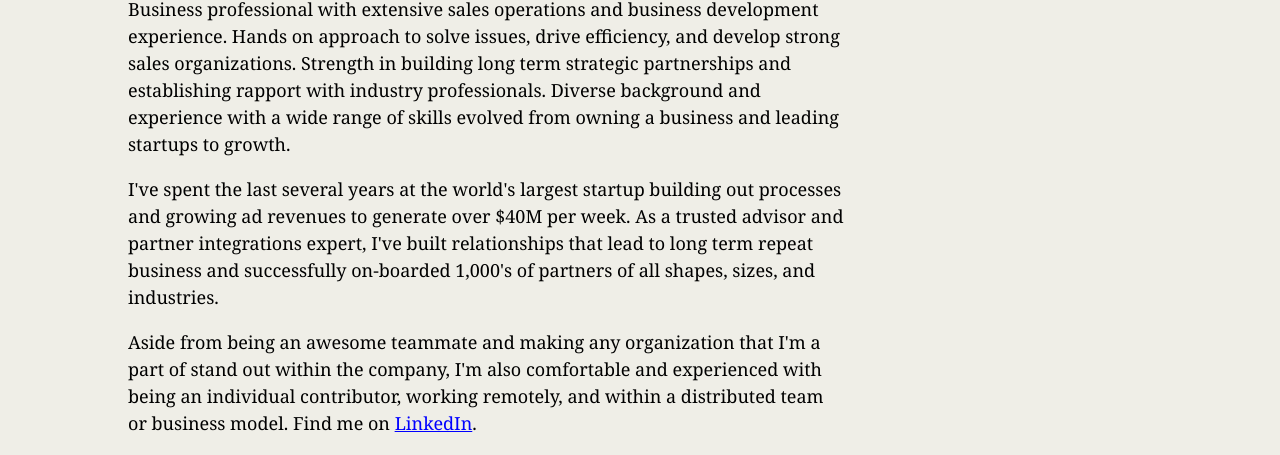
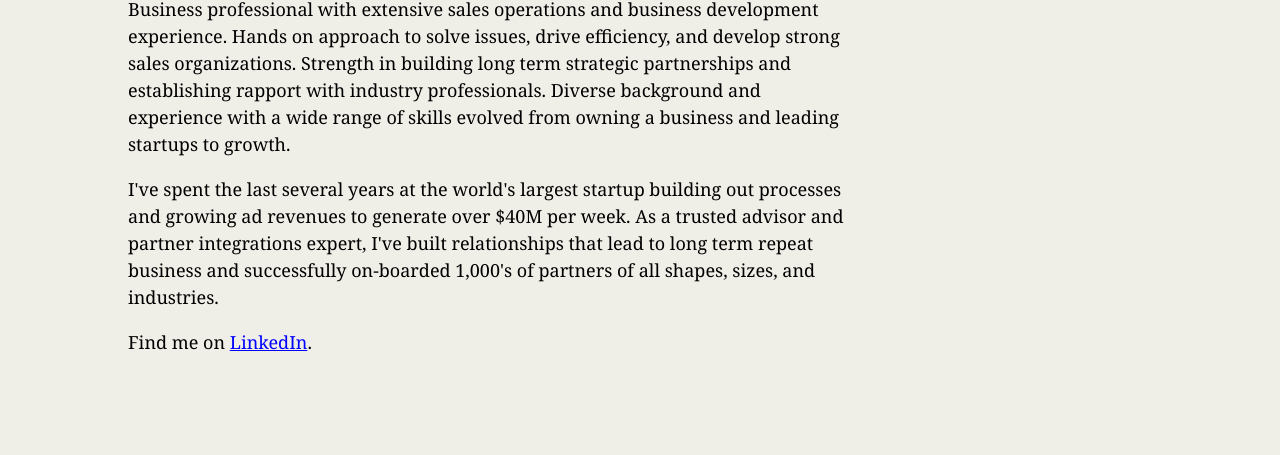
Before and after one commit to BrianSoldani/Pseudo-Student--Bio, a plain HTML site: page index.html in a window 1280 px wide. Shown: the part 490-945 px from the top of the page. After the commit the page ends 864 px from the top, so only its background shows below. Drawn offline with Linux system fonts and the light colour scheme.

Commit message:
update page content

```diff
--- a/index.html
+++ b/index.html
@@ -37,7 +37,7 @@
             </p>
 
             <p>
-            Aside from being an awesome teammate and making any organization that I'm a part of stand out within the company, I'm also comfortable and experienced with being an individual contributor, working remotely, and within a distributed team or business model. Find me on <a id="linkedin" href="https://www.linkedin.com/in/brian-soldani/">LinkedIn</a>.
+            Find me on <a id="linkedin" href="https://www.linkedin.com/in/brian-soldani/">LinkedIn</a>.
             </p>
 
     </section>
```
